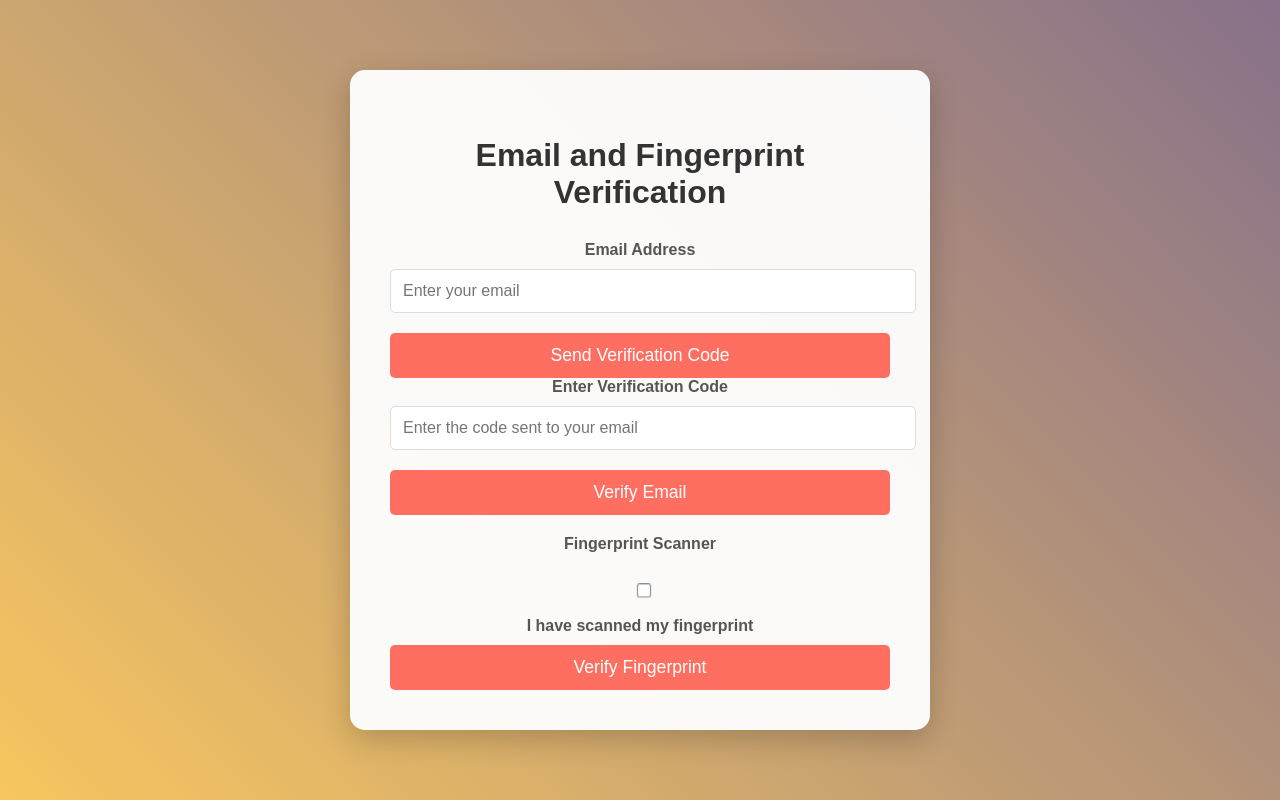
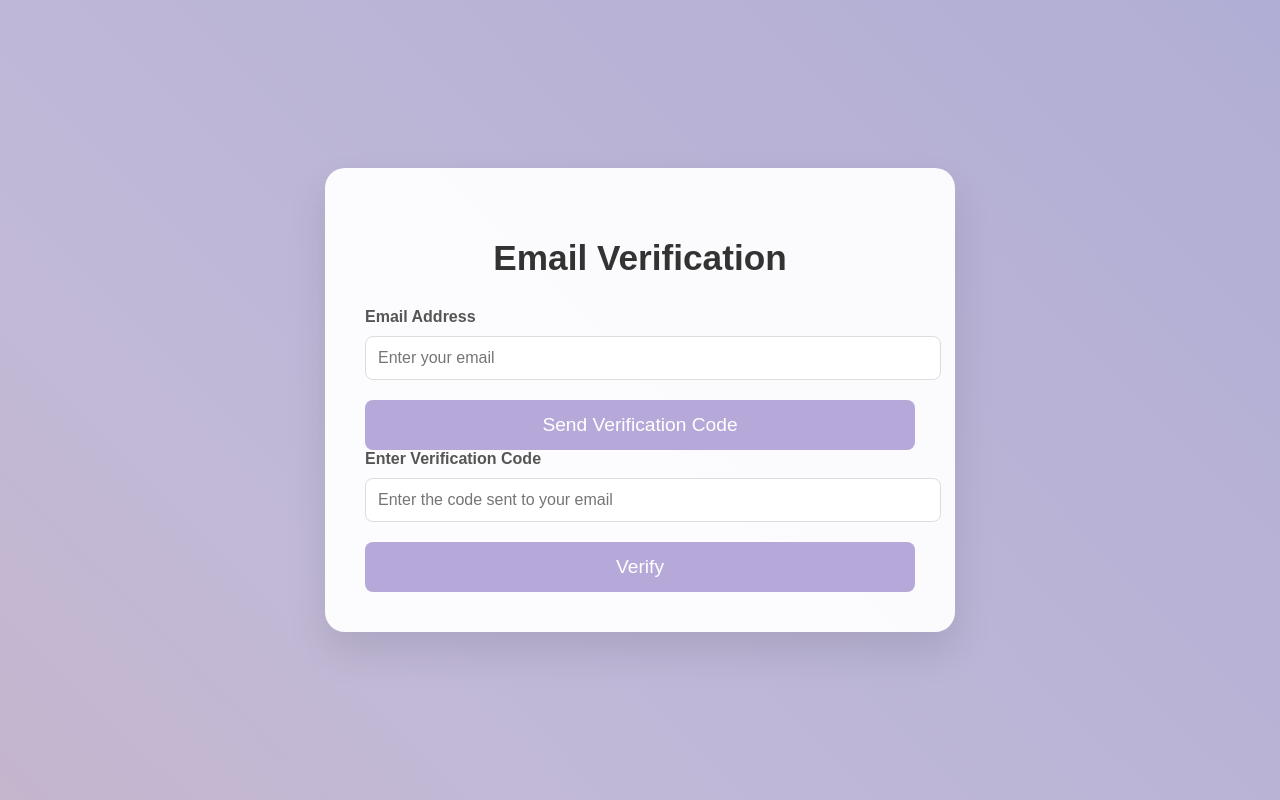
Before and after one commit to dharshanarayanan/Software_Engineering_project, a Flask app: template templates/Update.html in a window 1280 px wide. Run offline with Flask 3, Linux system fonts and the light colour scheme; the template is opened without the code that fills it, so the values that code supplies are empty.

Commit message:
Updated update Information Form

```diff
--- a/templates/Employee.html
+++ b/templates/Employee.html
@@ -202,7 +202,7 @@
 
         <div class="btn-container">
             <button class="btn" onclick="window.location.href='Registration.html'">New Registration</button>
-            <button class="btn" onclick="window.location.href='update_info.html'">Update Information</button>
+            <button class="btn" onclick="window.location.href='Update.html'">Update Information</button>
             <button class="btn" onclick="window.location.href='view_id.html'">View ID</button>
         </div>
     </div>
--- a/templates/Update.html
+++ b/templates/Update.html
@@ -3,8 +3,9 @@
 <head>
     <meta charset="UTF-8">
     <meta name="viewport" content="width=device-width, initial-scale=1.0">
-    <title>Email and Fingerprint Verification</title>
+    <title>Registration Process</title>
     <style>
+        /* Gradient Background */
         body {
             font-family: 'Arial', sans-serif;
             margin: 0;
@@ -13,28 +14,38 @@
             display: flex;
             justify-content: center;
             align-items: center;
-            background: linear-gradient(45deg, #ff6f61, #ffcc5c, #6b5b95, #feb47b);
+            background: linear-gradient(45deg, #B6A9D9, #D4A5A5, #C1B9D7, #A4A5D3);
             background-size: 400% 400%;
-            animation: gradientAnimation 10s ease infinite;
+            animation: gradientAnimation 15s ease infinite;
         }
 
+        /* Static Background */
+        body.static-bg {
+            animation: none;
+            background: linear-gradient(to right, #B6A9D9, #D4A5A5);
+        }
+
+        /* Container Styling */
         .container {
             background: rgba(255, 255, 255, 0.95);
-            border-radius: 15px;
+            border-radius: 20px;
             padding: 40px;
-            box-shadow: 0 10px 30px rgba(0, 0, 0, 0.2);
+            box-shadow: 0 20px 40px rgba(0, 0, 0, 0.1);
             width: 100%;
-            max-width: 500px;
-            transition: all 0.5s ease-in-out;
-            animation: fadeIn 1s ease-out;
+            max-width: 550px;
+            transition: transform 0.3s ease-in-out;
+        }
+
+        .container:hover {
+            transform: scale(1.02);
         }
 
         h2 {
             text-align: center;
             color: #333;
             margin-bottom: 30px;
-            font-size: 2rem;
-            animation: slideIn 1s ease-out;
+            font-size: 2.2rem;
+            font-weight: 600;
         }
 
         label {
@@ -46,12 +57,12 @@
 
         input[type="text"],
         input[type="number"],
-        input[type="checkbox"],
-        select {
+        input[type="date"],
+        input[type="file"] {
             width: 100%;
             padding: 12px;
             margin-bottom: 20px;
-            border-radius: 5px;
+            border-radius: 8px;
             border: 1px solid #ddd;
             font-size: 1rem;
             transition: all 0.3s ease;
@@ -59,108 +70,44 @@
 
         input[type="text"]:focus,
         input[type="number"]:focus,
-        select:focus {
-            border-color: #ff6f61;
-            outline: none;
-            box-shadow: 0 0 5px rgba(255, 126, 95, 0.7);
+        input[type="date"]:focus {
+            border-color: #B6A9D9;
+            box-shadow: 0 0 10px rgba(182, 169, 217, 0.5);
         }
 
         .button {
-            background-color: #ff6f61;
+            background-color: #B6A9D9;
             color: white;
-            padding: 12px 20px;
+            padding: 14px 22px;
             border: none;
-            border-radius: 5px;
+            border-radius: 8px;
             cursor: pointer;
             width: 100%;
-            font-size: 1.1rem;
+            font-size: 1.2rem;
             transition: background-color 0.3s ease;
         }
 
         .button:hover {
-            background-color: #feb47b;
+            background-color: #D4A5A5;
         }
 
         .hidden {
             display: none;
         }
 
-        .verification-container {
-            text-align: center;
-        }
-
-        .fingerprint-container {
-            margin-top: 20px;
-            animation: fadeIn 1s ease-out;
-            text-align: center;
-        }
-
-        .pulse {
-            animation: pulse 1.5s infinite ease-in-out;
-        }
-
-        @keyframes fadeIn {
-            0% { opacity: 0; }
-            100% { opacity: 1; }
-        }
-
-        @keyframes slideIn {
-            0% { transform: translateY(-30px); opacity: 0; }
-            100% { transform: translateY(0); opacity: 1; }
-        }
-
-        @keyframes pulse {
-            0% { transform: scale(1); opacity: 1; }
-            50% { transform: scale(1.1); opacity: 0.8; }
-            100% { transform: scale(1); opacity: 1; }
-        }
-
+        /* Gradient Background Animation */
         @keyframes gradientAnimation {
             0% { background-position: 0% 50%; }
             50% { background-position: 100% 50%; }
             100% { background-position: 0% 50%; }
         }
 
-        .verification-message {
-            font-size: 1.2rem;
-            color: green;
-            font-weight: bold;
-            margin-top: 20px;
-            display: none;
-        }
-
-        .error-message {
-            color: red;
-            font-weight: bold;
-            margin-top: 20px;
-            font-size: 1.2rem;
-            display: none;
-        }
-
-        .success-message {
-            font-size: 1.2rem;
-            color: green;
-            font-weight: bold;
-            display: none;
-        }
-
-        .update-form {
-            margin-top: 30px;
-            animation: fadeIn 1.5s ease-out;
-        }
-
-        .update-form input,
-        .update-form select {
-            margin-bottom: 15px;
-        }
     </style>
 </head>
 <body>
-
-    <div class="container">
-        <!-- Email and Fingerprint Verification Form -->
-        <div id="verificationForm" class="verification-container">
-            <h2>Email and Fingerprint Verification</h2>
+    <!-- Page 1: Email Verification -->
+    <div class="container" id="page1">
+        <h2>Email Verification</h2>
         <form>
             <label for="email">Email Address</label>
             <input type="text" id="email" name="email" placeholder="Enter your email" required>
@@ -170,86 +117,128 @@
             <label for="verificationCode">Enter Verification Code</label>
             <input type="text" id="verificationCode" name="verificationCode" placeholder="Enter the code sent to your email" required>
 
-                <button type="button" class="button" id="verifyBtn">Verify Email</button>
+            <button type="button" class="button" id="verifyBtn">Verify</button>
 
-                <div class="verification-message" id="verificationMessage">Verification Successful! You can now proceed to the next step.</div>
-                <div class="error-message" id="errorMessage">Please provide a valid email and correct verification code.</div>
-
-                <!-- Fingerprint scanner -->
-                <div class="fingerprint-container">
-                    <label for="fingerprint">Fingerprint Scanner</label><br>
-                    <input type="checkbox" id="fingerprint" name="fingerprint" class="pulse">
-                    <label for="fingerprint">I have scanned my fingerprint</label>
-
-                    <button type="button" class="button" id="fingerprintVerifyBtn">Verify Fingerprint</button>
-
-                    <div class="verification-message" id="fingerprintSuccessMessage">Fingerprint verified! You can now update your details.</div>
-                    <div class="error-message" id="fingerprintErrorMessage">Please scan your fingerprint.</div>
-                </div>
+            <div class="hidden" id="errorMessage" style="color: red;">Incorrect code. Please try again.</div>
         </form>
     </div>
 
-        <!-- Registration Update Form -->
-        <div id="updateForm" class="hidden update-form">
-            <h2>Update Registration Form</h2>
+    <!-- Page 2: Personal Details -->
+    <div class="container hidden" id="page2">
+        <h2>Update Your Personal Details</h2>
         <form>
-                <label for="fullname">Full Name</label>
-                <input type="text" id="fullname" name="fullname" required>
+            <label for="name">Full Name</label>
+            <input type="text" id="name" name="name" placeholder="Enter your full name" required>
+
+            <label for="dob">Date of Birth</label>
+            <input type="date" id="dob" name="dob" required>
 
             <label for="phone">Phone Number</label>
-                <input type="number" id="phone" name="phone" required>
+            <input type="number" id="phone" name="phone" placeholder="Enter your phone number" required>
 
-                <label for="gender">Gender</label>
-                <select id="gender" name="gender" required>
-                    <option value="">Select Gender</option>
-                    <option value="male">Male</option>
-                    <option value="female">Female</option>
-                    <option value="other">Other</option>
-                </select>
+            <button type="button" class="button" id="nextBtn">Next</button>
+        </form>
+    </div>
 
-                <button type="submit" class="button">Update</button>
-            </form>
+    <!-- Page 3: Photo and Fingerprint Capture -->
+    <div class="container hidden" id="page3">
+        <h2>Complete Your Registration</h2>
+
+        <!-- Photo Upload Section -->
+        <div class="photo-upload">
+            <h3>Upload Your Photo</h3>
+            <button class="button" id="browseBtn">Browse from Computer</button>
+            <button class="button" id="captureBtn">Live Capture</button>
+            <div id="previewContainer">
+                <img id="previewImage" src="" alt="Preview" class="hidden">
+                <video id="cameraFeed" autoplay class="hidden"></video>
             </div>
         </div>
 
+        <!-- Fingerprint Section -->
+        <div class="fingerprint-section">
+            <h3>Fingerprint Scan</h3>
+            <div class="fingerprint-scanner">
+                <div class="fingerprint-circle"></div>
+            </div>
+            <button class="button" id="fingerprintScanBtn">Start Fingerprint Scan</button>
+            <div id="fingerprintStatus" class="hidden">Fingerprint Verified!</div>
+        </div>
+
+        <button class="button" id="submitFormBtn">Complete Registration</button>
+    </div>
+
     <script>
-        // Simulating the email verification process
+        // Email Verification
         document.getElementById('sendCodeBtn').addEventListener('click', function() {
             var email = document.getElementById('email').value;
             if (email) {
                 alert('Verification code sent to: ' + email);
-                document.getElementById('verificationCode').disabled = false;
             }
         });
 
-        // Verify email with code
         document.getElementById('verifyBtn').addEventListener('click', function() {
-            var verificationCode = document.getElementById('verificationCode').value;
-            if (verificationCode === '1234') {  // Simulating a correct code
-                document.getElementById('verificationMessage').style.display = 'block';
-                document.getElementById('errorMessage').style.display = 'none';
-                document.getElementById('verificationForm').classList.add('hidden');
-                document.getElementById('fingerprintForm').classList.remove('hidden');
+            var code = document.getElementById('verificationCode').value;
+            if (code === '1234') { // Simulated correct code
+                document.getElementById('page1').classList.add('hidden');
+                document.getElementById('page2').classList.remove('hidden');
             } else {
-                document.getElementById('errorMessage').style.display = 'block';
-                document.getElementById('verificationMessage').style.display = 'none';
+                document.getElementById('errorMessage').classList.remove('hidden');
             }
         });
 
-        // Simulating fingerprint verification
-        document.getElementById('fingerprintVerifyBtn').addEventListener('click', function() {
-            var fingerprint = document.getElementById('fingerprint').checked;
-            if (fingerprint) {
-                document.getElementById('fingerprintSuccessMessage').style.display = 'block';
-                document.getElementById('fingerprintErrorMessage').style.display = 'none';
-                document.getElementById('fingerprintForm').classList.add('hidden');
-                document.getElementById('updateForm').classList.remove('hidden');
-            } else {
-                document.getElementById('fingerprintErrorMessage').style.display = 'block';
-                document.getElementById('fingerprintSuccessMessage').style.display = 'none';
+        // Personal Details
+        document.getElementById('nextBtn').addEventListener('click', function() {
+            document.getElementById('page2').classList.add('hidden');
+            document.getElementById('page3').classList.remove('hidden');
+        });
+
+        // Browse Photo
+        document.getElementById('browseBtn').addEventListener('click', function () {
+            const input = document.createElement('input');
+            input.type = 'file';
+            input.accept = 'image/*';
+            input.onchange = (e) => {
+                const file = e.target.files[0];
+                const reader = new FileReader();
+                reader.onload = () => {
+                    const previewImage = document.getElementById('previewImage');
+                    previewImage.src = reader.result;
+                    previewImage.classList.remove('hidden');
+                    document.getElementById('cameraFeed').classList.add('hidden');
+                };
+                reader.readAsDataURL(file);
+            };
+            input.click();
+        });
+
+        // Live Capture from Camera
+        document.getElementById('captureBtn').addEventListener('click', async function () {
+            const video = document.getElementById('cameraFeed');
+            const previewImage = document.getElementById('previewImage');
+            previewImage.classList.add('hidden');
+            video.classList.remove('hidden');
+
+            try {
+                const stream = await navigator.mediaDevices.getUserMedia({ video: true });
+                video.srcObject = stream;
+            } catch (error) {
+                alert('Camera access denied!');
             }
         });
+
+        // Fingerprint Scan Simulation
+        document.getElementById('fingerprintScanBtn').addEventListener('click', function () {
+            alert('Fingerprint scanning initiated. Please place your finger on the scanner.');
+            setTimeout(function() {
+                document.getElementById('fingerprintStatus').classList.remove('hidden');
+            }, 2000); // Simulate fingerprint scan delay
+        });
+
+        // Form Submission
+        document.getElementById('submitFormBtn').addEventListener('click', function () {
+            alert('Registration Completed Successfully!');
+        });
     </script>
-
 </body>
 </html>
```
Lines whose indentation alone changed are shown as unchanged.
